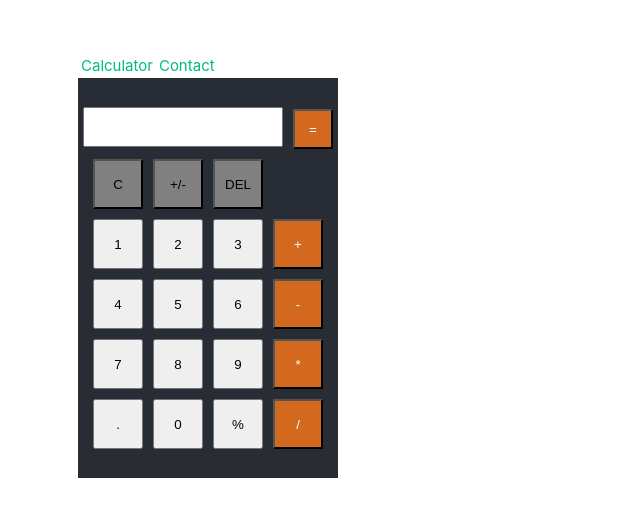
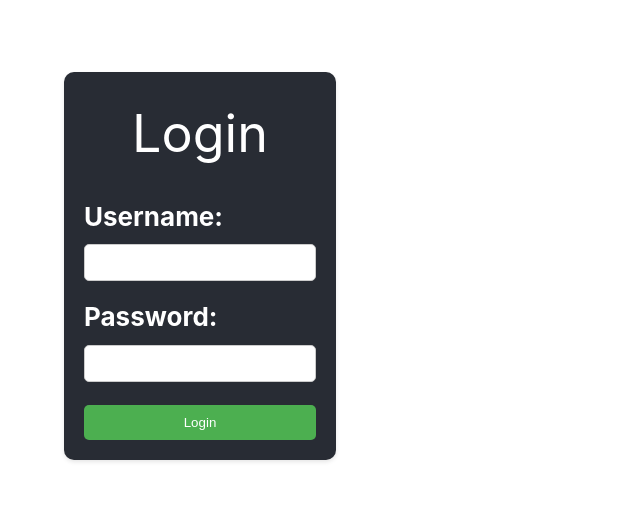
Before and after one commit to scottse101/vue-calculator, a Vue app: page / in a window 1280 px wide. Shown: the part 134-650 px from the top of the page, without its empty margins (0-640 px from the left). Built offline with nearby package versions, Linux system fonts and the light colour scheme.

Commit message:
created an loginform, modified main.js and router.js

```diff
--- a/src/components/Calculator.vue
+++ b/src/components/Calculator.vue
@@ -1,7 +1,7 @@
 <template>
   <div class="app-contatiner">
     <div id="contact-form-container" class="form-container">
-      <router-link to="/">Calculator</router-link>
+      <router-link to="/Calculator">Calculator</router-link>
       <router-link to="/ContactForm">Contact</router-link>
 
       <router-view></router-view>
--- /dev/null
+++ b/src/components/LoginForm.vue
@@ -0,0 +1,105 @@
+<template>
+    <div class="login-container">
+        <h1 class="login-title">Login</h1>
+        <form @submit.prevent="login" class="login-form">
+            <div class="form-group">
+                <label for="username" class="form-label">Username:</label>
+                <input type="text" id="username" v-model="username" class="form-input">
+            </div>
+            <div class="form-group">
+                <label for="password" class="form-label">Password:</label>
+                <input type="password" id="password" v-model="password" class="form-input">
+            </div>
+            <button type="submit" class="login-button">Login</button>
+        </form>
+        <p v-if="errorMessage" class="error-message">{{ errorMessage }}</p>
+    </div>
+</template>
+
+<script>
+export default {
+    data() {
+        return {
+            username: '',
+            password: '',
+            errorMessage: ''
+        }
+    },
+    methods: {
+        login() {
+            // In a real application, you would send the username and password to a server for validation
+            // For the sake of this example, let's assume the username is "admin" and password is "password"
+            if (this.username === 'admin' && this.password === 'password') {
+                // Successful login
+                alert('Login successful');
+                // You can redirect the user to another page here
+                this.$router.push('/Calculator');
+            } else {
+                // Failed login
+                this.errorMessage = 'Invalid username or password';
+            }
+        }
+    }
+}
+</script>
+
+<style>
+.login-container {
+    display: flex;
+    flex-direction: column;
+    justify-content: center;
+    align-items: center;
+    background-color: #282c34;
+    font-size: calc(10px + 2vmin);
+    color: white;
+    max-width: 30vw;
+    padding: 20px;
+    border-radius: 10px;
+    box-shadow: 0px 2px 4px rgba(0, 0, 0, 0.1);
+}
+
+.login-title {
+    text-align: center;
+    margin-bottom: 20px;
+}
+
+.login-form {
+    width: 100%;
+}
+
+.form-group {
+    margin-bottom: 15px;
+}
+
+.form-label {
+    font-weight: bold;
+}
+
+.form-input {
+    width: 100%;
+    padding: 10px;
+    border: 1px solid #ccc;
+    border-radius: 5px;
+}
+
+.login-button {
+    width: 100%;
+    padding: 10px;
+    border: none;
+    border-radius: 5px;
+    background-color: #4caf50;
+    color: white;
+    cursor: pointer;
+    transition: background-color 0.3s;
+}
+
+.login-button:hover {
+    background-color: #45a049;
+}
+
+.error-message {
+    color: red;
+    font-weight: bold;
+    margin-top: 10px;
+}
+</style>
--- a/src/main.js
+++ b/src/main.js
@@ -11,4 +11,28 @@ const app = createApp(App);
 app.use(createPinia());
 app.use(router);
 
+// Check authentication state before mounting the app
+router.beforeEach((to, from, next) => {
+    // Check if the user is authenticated
+    const isAuthenticated = checkAuth(); // You need to implement this function
+
+    // If the route requires authentication and the user is not authenticated,
+    // redirect them to the login page
+    if (to.meta.requiresAuth && !isAuthenticated) {
+      next({ name: "LoginForm" });
+    } else {
+      // Otherwise, allow the navigation
+      next();
+    }
+  });
+
+  // Function to check authentication state (example)
+  function checkAuth() {
+    // Retrieve authentication state from localStorage or other storage mechanism
+    const isLoggedIn = localStorage.getItem("isLoggedIn");
+
+    // Return true if the user is logged in, false otherwise
+    return isLoggedIn === "true";
+  }
+
 app.mount("#app");
--- a/src/router.js
+++ b/src/router.js
@@ -1,10 +1,16 @@
 import { createRouter, createWebHistory } from "vue-router";
 import ContactForm from "../src/components/ContactForm.vue";
 import Calculator from "../src/components/Calculator.vue";
+import LoginForm from "../src/components/LoginForm.vue";
 
 const routes = [
   {
     path: "/",
+    name: "LoginForm",
+    component: LoginForm,
+  },
+  {
+    path: "/Calculator",
     name: "Calculator",
     component: Calculator,
   },
@@ -16,7 +22,7 @@ const routes = [
 ];
 
 const router = createRouter({
-  history: createWebHistory(),
+  history: createWebHistory(import.meta.env.BASE_URL),
   routes,
 });
 
```
